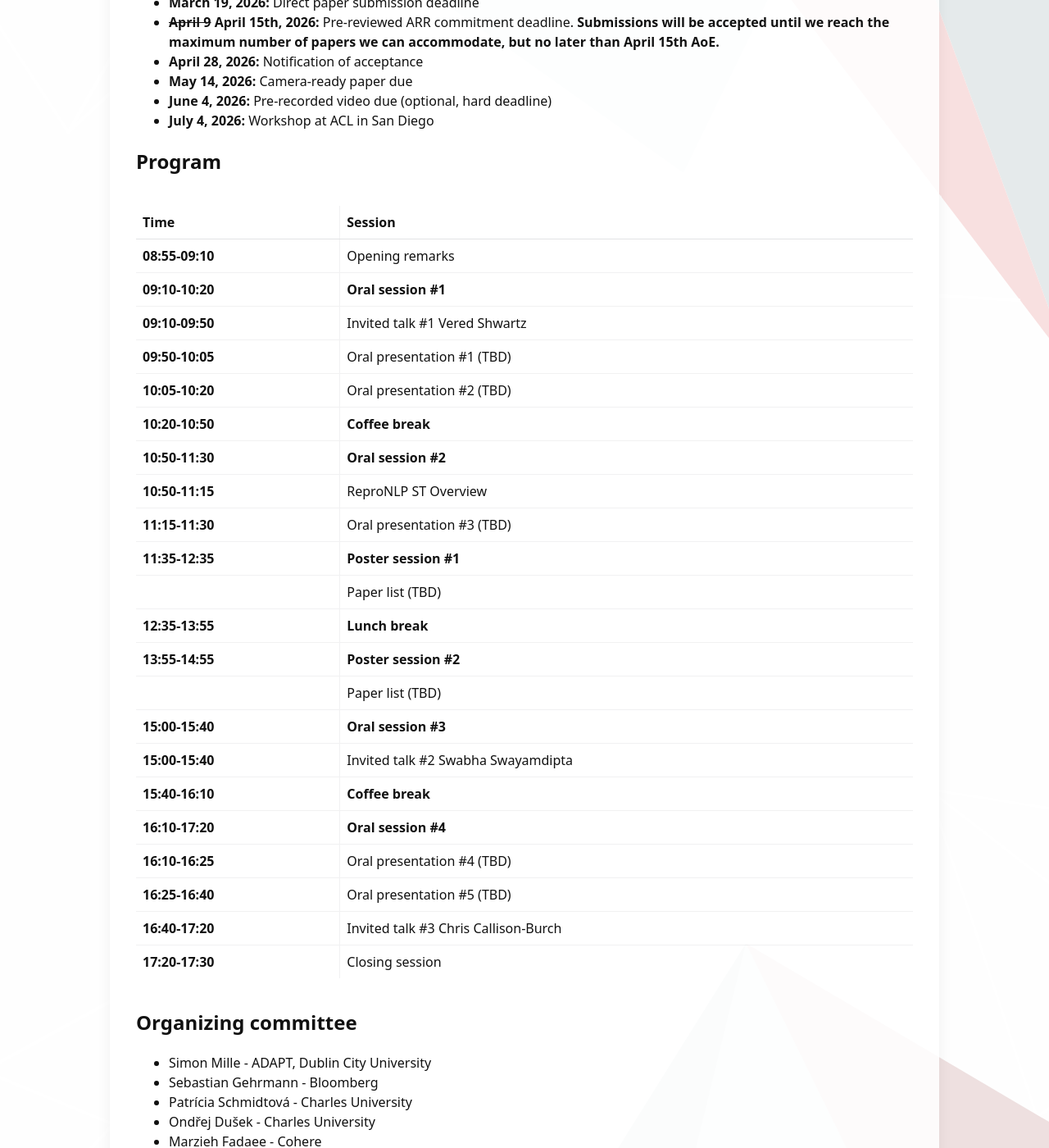
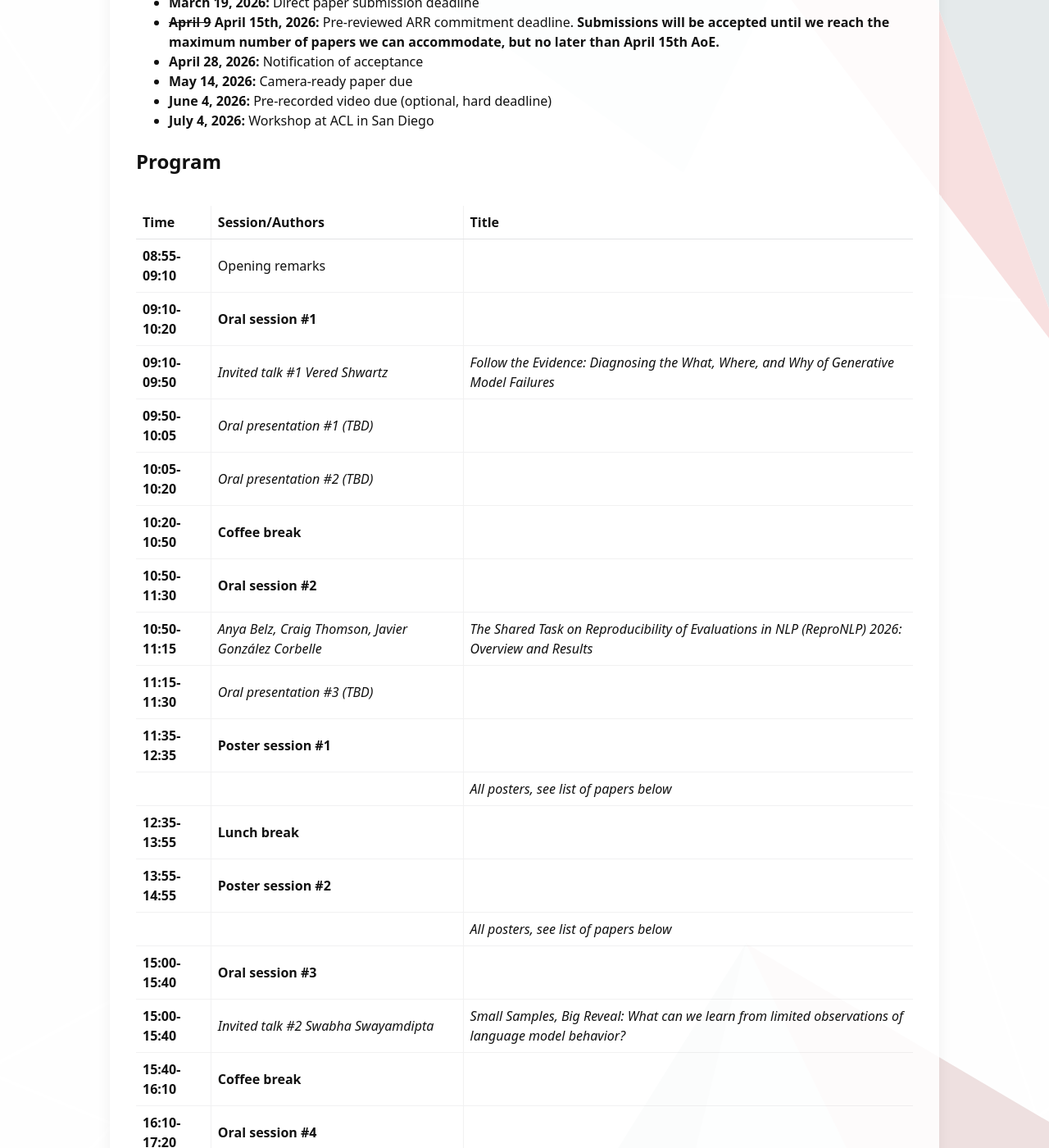
Before and after one commit to GEM-workshop/gem-workshop.github.io, a Jekyll site: the page built from index.md, in a window 1280 px wide and 1400 px high, scrolled down 5309 px. Shown: the whole window at 82% size. Built offline with Jekyll 4.4.1, drawn with Linux system fonts in a browser that asks for light colours; some of the changed text lies outside the part shown.

Commit message:
Update program schedule with some session titles and authors

```diff
--- a/index.md
+++ b/index.md
@@ -128,30 +128,30 @@ Submissions can take any of the following forms:
 
 <div class="table-responsive" markdown="1">
 
-| Time | Session |
-|:--------|:------|
-| 08:55-09:10 | Opening remarks |
-| **09:10-10:20** | **Oral session #1** |
-| 09:10-09:50 | Invited talk #1 Vered Shwartz |
-| 09:50-10:05 | Oral presentation #1 (TBD) |
-| 10:05-10:20 | Oral presentation #2 (TBD) |
-| **10:20-10:50** | **Coffee break** |
-| **10:50-11:30** | **Oral session #2** |
-| 10:50-11:15 | ReproNLP ST Overview |
-| 11:15-11:30 | Oral presentation #3 (TBD) |
-| **11:35-12:35** | **Poster session #1** |
-|  | Paper list (TBD) |
-| **12:35-13:55** | **Lunch break** |
-| **13:55-14:55** | **Poster session #2** |
-|  | Paper list (TBD) |
-| **15:00-15:40** | **Oral session #3** |
-| 15:00-15:40 | Invited talk #2 Swabha Swayamdipta |
-| **15:40-16:10** | **Coffee break** |
-| **16:10-17:20** | **Oral session #4** |
-| 16:10-16:25 | Oral presentation #4 (TBD) |
-| 16:25-16:40 | Oral presentation #5 (TBD) |
-| 16:40-17:20 | Invited talk #3 Chris Callison-Burch |
-| 17:20-17:30 | Closing session |
+| Time | Session/Authors | Title
+|:--------|:------|:------|
+| 08:55-09:10 | Opening remarks | |
+| **09:10-10:20** | **Oral session #1** | |
+| 09:10-09:50 | *Invited talk #1 Vered Shwartz* | *Follow the Evidence: Diagnosing the What, Where, and Why of Generative Model Failures* |
+| 09:50-10:05 | *Oral presentation #1 (TBD)* | |
+| 10:05-10:20 | *Oral presentation #2 (TBD)* | |
+| **10:20-10:50** | **Coffee break** | |
+| **10:50-11:30** | **Oral session #2** | |
+| 10:50-11:15 | *Anya Belz, Craig Thomson, Javier González Corbelle* | *The Shared Task on Reproducibility of Evaluations in NLP (ReproNLP) 2026: Overview and Results* |
+| 11:15-11:30 | *Oral presentation #3 (TBD)* | |
+| **11:35-12:35** | **Poster session #1** | |
+|  | | *All posters, see list of papers below* |
+| **12:35-13:55** | **Lunch break** | |
+| **13:55-14:55** | **Poster session #2** | |
+|  | | *All posters, see list of papers below* |
+| **15:00-15:40** | **Oral session #3** | |
+| 15:00-15:40 | *Invited talk #2 Swabha Swayamdipta* | *Small Samples, Big Reveal: What can we learn from limited observations of language model behavior?* |
+| **15:40-16:10** | **Coffee break** | |
+| **16:10-17:20** | **Oral session #4** | |
+| 16:10-16:25 | *Oral presentation #4 (TBD)* | |
+| 16:25-16:40 | *Oral presentation #5 (TBD)* | |
+| 16:40-17:20 | *Invited talk #3 Chris Callison-Burch* | *Autorubric: A Unified Framework for Rubric-Based LLM Evaluation |
+| 17:20-17:30 | Closing session* | |
 
 </div>
 
```
